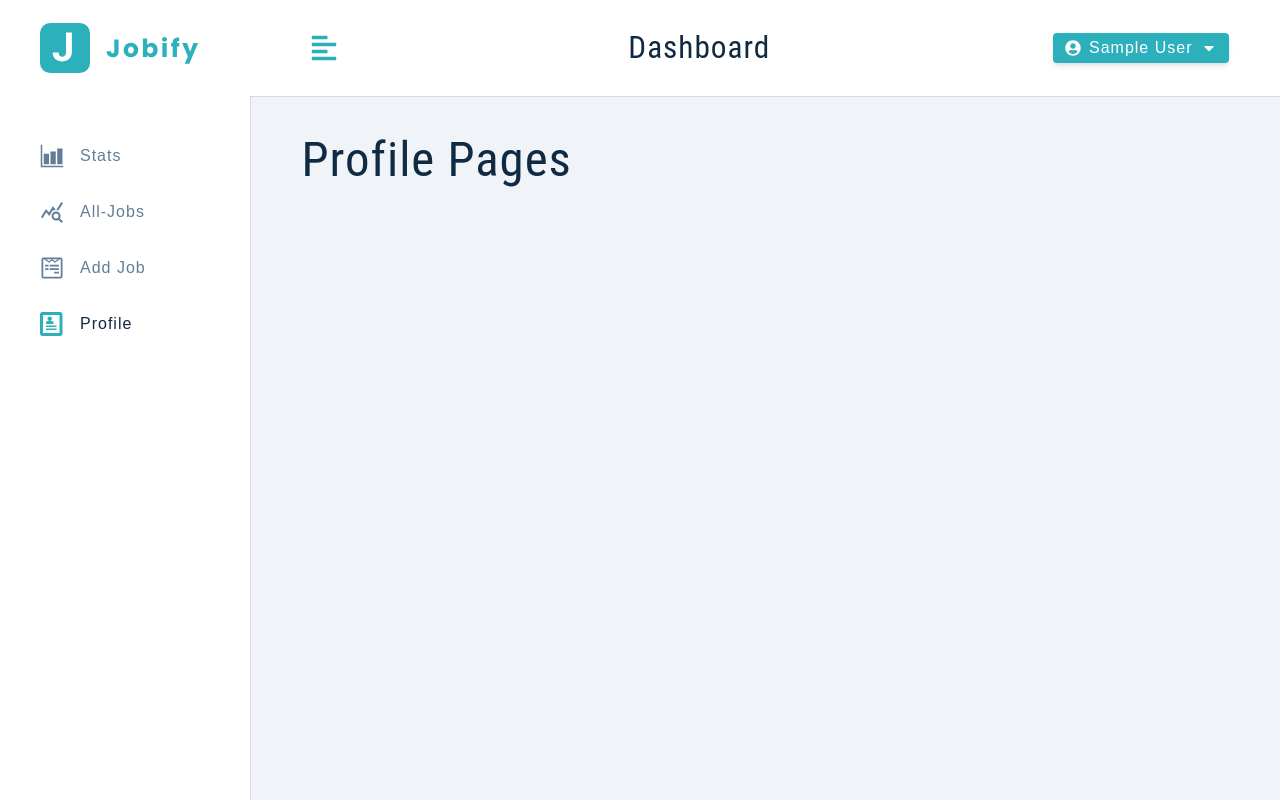
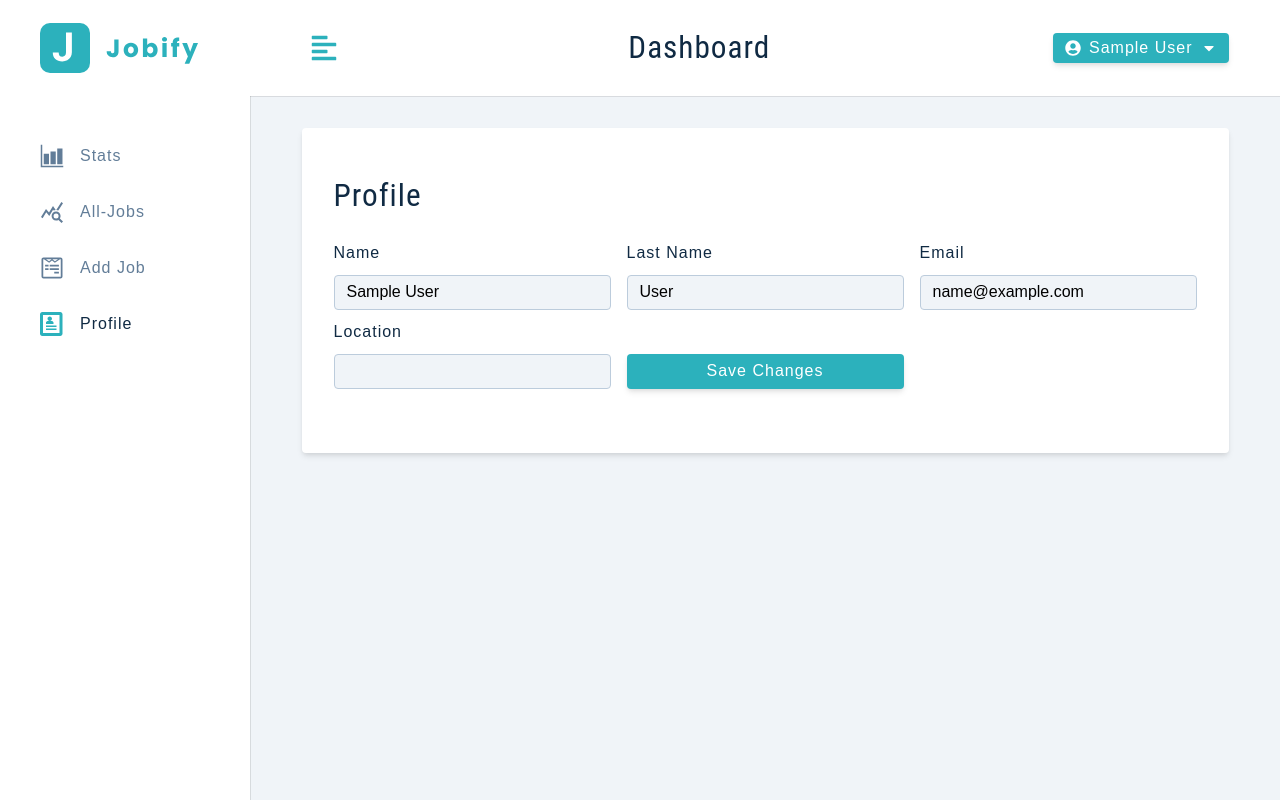
Before and after one commit to AnsariAbdullah/jobify, a React (Create React App) app in the folder client/: page /profile in a window 1280 px wide. Built offline with nearby package versions, Linux system fonts and the light colour scheme; sample sign-in values are in the browser's storage.

Commit message:
add structure and states

```diff
--- a/client/src/pages/dashboard/Profile.js
+++ b/client/src/pages/dashboard/Profile.js
@@ -1,6 +1,64 @@
+import { useState } from 'react';
+import { FormRow, Alert } from '../../components';
+import { useAppContext } from '../../context/appContext';
+import Wrapper from '../../assets/wrappers/DashboardFormPage';
+
 const Profile = () => {
+
+	const { user, showAlert, displayAlert, updateUser, isLoading } = useAppContext();
+
+	const [name, setName] = useState(user?.name)
+  const [email, setEmail] = useState(user?.email)
+  const [lastName, setLastName] = useState(user?.lastName)
+  const [location, setLocation] = useState(user?.location)
+
+	const handleSubmit = (e) => {
+		e.preventDefault();
+		console.log('update user');
+	}
+
 	return (
-		<h1>Profile pages</h1>
+		<Wrapper>
+			<form onSubmit={handleSubmit} className='form'>
+				<h3>Profile</h3>
+				{showAlert && <Alert />}
+				<div className='form-center'>
+					<FormRow
+						type="text"
+						name="name"
+						value={name}
+						onChange={(e)=> setName(e.target.value)}
+					/>
+
+					<FormRow
+						type="text"
+						labelText='last name'
+						name="lastName"
+						value={lastName}
+						onChange={(e)=> setLastName(e.target.value)}
+					/>
+
+					<FormRow
+						type="email"
+						name="email"
+						value={email}
+						onChange={(e)=> setEmail(e.target.value)}
+					/>
+
+					<FormRow
+						type="text"
+						name="location"
+						value={location}
+						onChange={(e)=> setLocation(e.target.value)}
+					/>
+
+					<button className='btn btn-block' type='submit' disabled={isLoading}>
+						{isLoading ? 'Please wait...' : 'Save changes'}
+					</button>
+
+				</div>
+			</form>
+		</Wrapper>
 	);
 }
 
```
